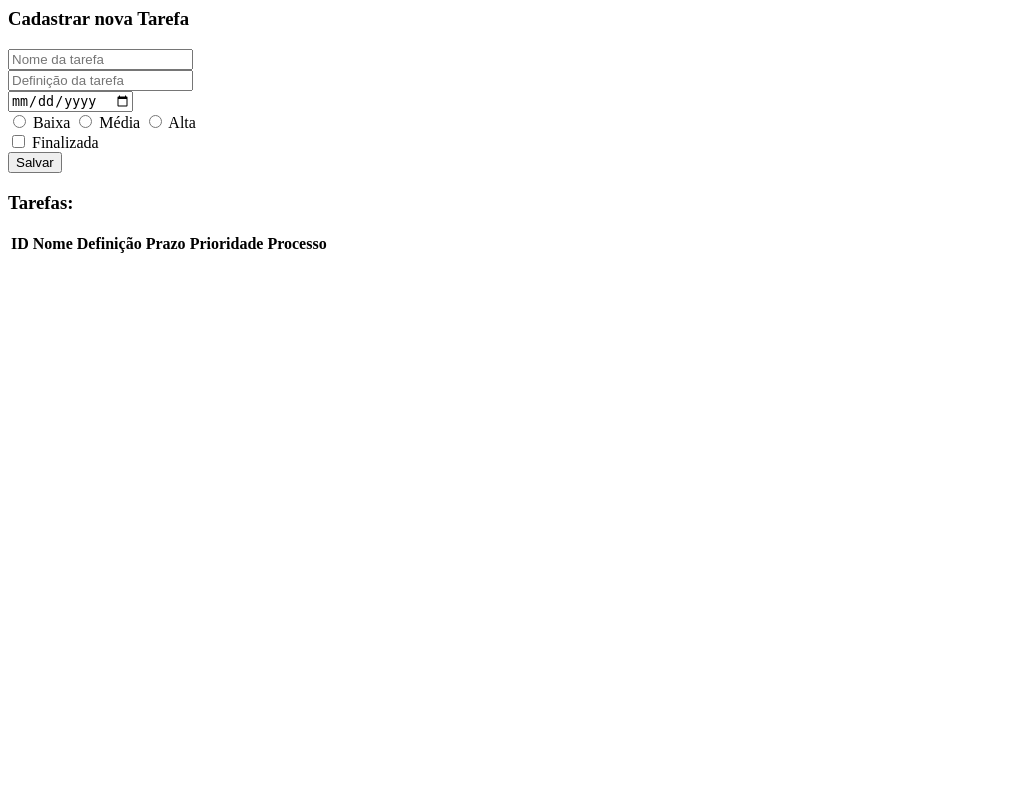
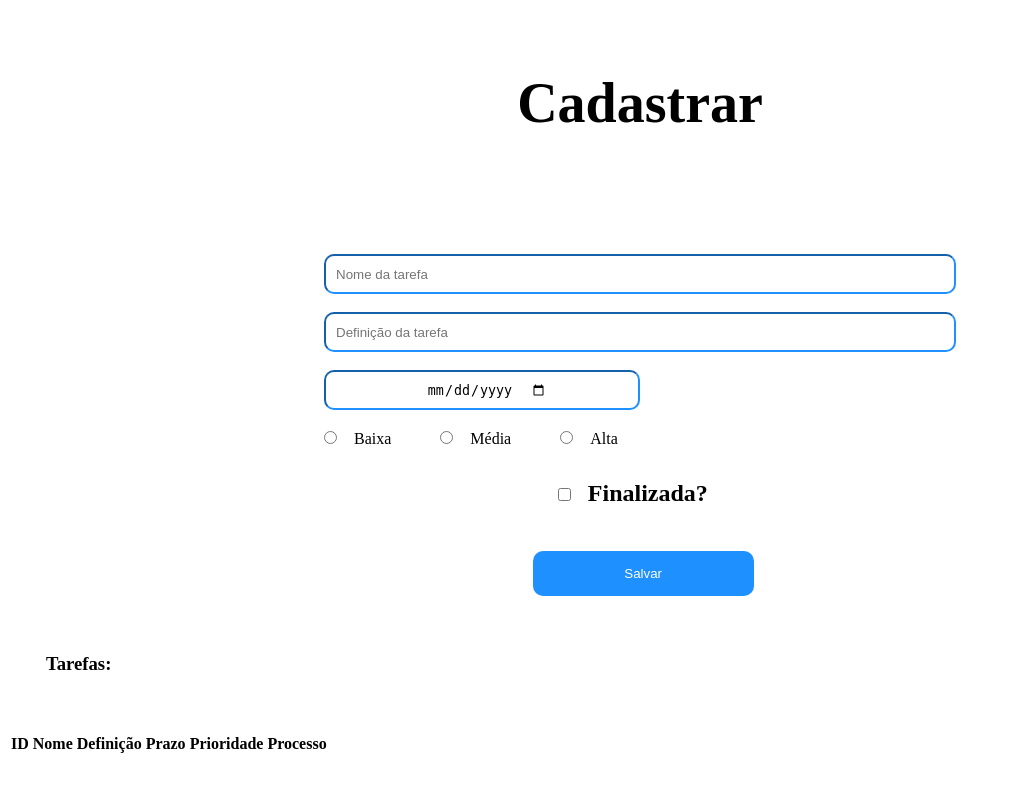
Before and after one commit to LuisLenzi/tasks, a PHP site: template App/views/index/index.phtml in a window 1280 px wide; the page is wider, and only the part inside the window is pictured. Shown: that part, without its empty margins (0-1011 px from the left). Run offline with PHP 8.4, Linux system fonts and the light colour scheme; the template is opened without the code that fills it, so the values that code supplies are empty.

Commit message:
Estilizando CSS [Front-End]

```diff
--- a/App/views/index/index.phtml
+++ b/App/views/index/index.phtml
@@ -1,39 +1,160 @@
 <section>
-	<h3>Cadastrar nova Tarefa</h3>
+	<style>
+		.title-cadastrar {
+			display: flex;
+			justify-content: center;
+			text-align: center;
+			width: 100%;
+			padding-top: 5%;
+			padding-bottom: 5%;
+			position: center;
+			font: 700 3.5rem Montserrat;
+		}
+
+		#nome .Nome {
+			border-radius: 10px;
+			display: flex;
+			justify-content: center;
+			align-items: center;
+			width: 50%;
+			height: 40px;
+			margin-left: 25%;
+			padding-left: 10px;
+			outline: 0;
+			border-color: #1E90FF;
+		}
+
+		#nome .Definicao {
+			border-radius: 10px;
+			display: flex;
+			justify-content: center;
+			align-items: center;
+			width: 50%;
+			height: 40px;
+			margin-left: 25%;
+			padding-left: 10px;
+			outline: 0;
+			border-color: #1E90FF;
+		}
+
+		#nome .Data {
+			border-radius: 10px;
+			display: flex;
+			justify-content: center;
+			align-items: center;
+			width: 25%;
+			height: 40px;
+			margin-left: 25%;
+			padding-left: 10px;
+			outline: 0;
+			border-color: #1E90FF;
+		}
+
+		#nome .PrioridadeLow {
+			margin-left: 25%;
+			cursor: pointer;
+		}
+
+		#nome .PrioridadeMedium {
+			cursor: pointer;
+		}
+
+		#nome .PrioridadeHigh {
+			cursor: pointer;
+		}
+
+		#nome .label-low {
+			padding-left: 10px;
+			padding-right: 40px;
+		}
+
+		#nome .label-medium {
+			padding-left: 10px;
+			padding-right: 40px;
+		}
+
+		#nome .label-high {
+			padding-left: 10px;
+			padding-right: 40px;
+		}
+
+		#nome .Processo {
+			margin-left: 43.5%;
+			margin-top: 40px;
+			margin-bottom: 40px;
+			cursor: pointer;
+		}
+
+		#nome .label-processo {
+			margin-top: 10px;
+			padding-left: 10px;
+			padding-right: 20px;
+			font-weight: 40px;
+			font: 700 1.5rem Montserrat;
+		}
+
+		#nome .save-button {
+			background-color: #1E90FF;
+			color: white;
+			width: 17.5%;
+			height: 45px;
+			margin-left: 41.5%;
+			margin-top: 10px;
+			border-radius: 10px;
+			outline: 0;
+			border: 0;
+		}
+
+		#nome .save-button:hover {
+			scale: 1.5px;
+			opacity: 90%;
+			cursor: pointer;
+		}
+	</style>
+	<h3 class="title-cadastrar">Cadastrar</h3>
 	<!-- Formulário cadastrar as tarefas-->
-	<form method="POST" action="/add">
+	<form id="nome" method="POST" action="/add">
 		<!--Nome/Name-->
-		<input type="text" name="Nome" id="Nome" placeholder="Nome da tarefa" />
+		<input class="Nome" type="text" name="Nome" id="Nome" placeholder="Nome da tarefa" />
 		<br />
 		<!--Descricao/Description-->
-		<input type="text" name="Definicao" id="Definicao" placeholder="Definição da tarefa" />
+		<input class="Definicao" type="text" name="Definicao" id="Definicao" placeholder="Definição da tarefa" />
 		<br />
 		<!--Prazo/Due-->
-		<input type="date" name="Data" id="Data" placeholder="Prazo" />
+		<input class="Data" type="date" name="Data" id="Data" placeholder="Prazo" />
 		<br />
 		<!--Prioridade/Priority-->
-		<input type="radio" name="Prioridade" id="low" value="low" />
-		<label for="low">Baixa</label>
+		<input class="PrioridadeLow" type="radio" name="Prioridade" id="low" value="low" />
+		<label class="label-low" for="low">Baixa</label>
 
-		<input type="radio" name="Prioridade" id="medium" value="medium" />
-		<label for="medium">Média</label>
+		<input class="PrioridadeMedium" type="radio" name="Prioridade" id="medium" value="medium" />
+		<label class="label-medium" for="medium">Média</label>
 
-		<input type="radio" name="Prioridade" id="high" value="high" />
-		<label for="high">Alta</label>
+		<input class="PrioridadeHigh" type="radio" name="Prioridade" id="high" value="high" />
+		<label class="label-high" for="high">Alta</label>
 		<br />
 
 		<!--Finalizada/Finished-->
-		<input type="checkbox" name="Processo" id="Processo" value="1" />
-		<label for="Processo">Finalizada</label>
+		<input class="Processo" type="checkbox" name="Processo" id="Processo" value="1" />
+		<label class="label-processo" for="Processo">Finalizada?</label>
 		<br />
 
 		<!--Botão Salvar/Salvar-->
-		<input type="submit" name="Salvar" id="Salvar" value="Salvar" />
+		<input class="save-button" type="submit" name="Salvar" id="Salvar" value="Salvar" />
 	</form>
 </section>
 <!-- Tabela com as tarefas cadastradas-->
 <section>
-	<h3>Tarefas:</h3>
+	<style>
+		.title-tarefas {
+			display: flex;
+			justify-content: left;
+			text-align: left;
+			width: 100%;
+			padding: 3%;
+		}
+	</style>
+	<h3 class="title-tarefas">Tarefas:</h3>
 	<div class="table-responsive">
 		<table class="table table-hover table-sm">
 			<thead>
--- a/App/views/layout.phtml
+++ b/App/views/layout.phtml
@@ -5,11 +5,26 @@
 	<meta charset="utf-8">
 	<meta name="description" content="Sistema Gerenciador de Tarefas">
 	<meta name="viewport" content="width=device-width, initial-scale=1, shrink-to-fit=no">
-
 	<link rel="stylesheet" href="https://stackpath.bootstrapcdn.com/bootstrap/4.5.2/css/bootstrap.min.css" integrity="sha384-JcKb8q3iqJ61gNV9KGb8thSsNjpSL0n8PARn9HuZOnIxN0hoP+VmmDGMN5t9UJ0Z" crossorigin="anonymous">
-
+	<link href="https://fonts.googleapis.com/css2?family=Montserrat:ital,wght@1,600&display=swap" rel="stylesheet">
 	<title>Gerenciador de Tarefas</title>
 </head>
+
+<style>
+	body {
+		font-family: 'Montserrat', sans-serif;
+	}
+
+	.navbar-brand {
+		display: flex;
+		justify-content: left;
+		text-align: left;
+		width: 100%;
+		position: center;
+		margin-top: 0.4%;
+		margin-bottom: 0.4%;
+	}
+</style>
 
 <body>
 	<nav class="navbar navbar-dark bg-primary">
```
